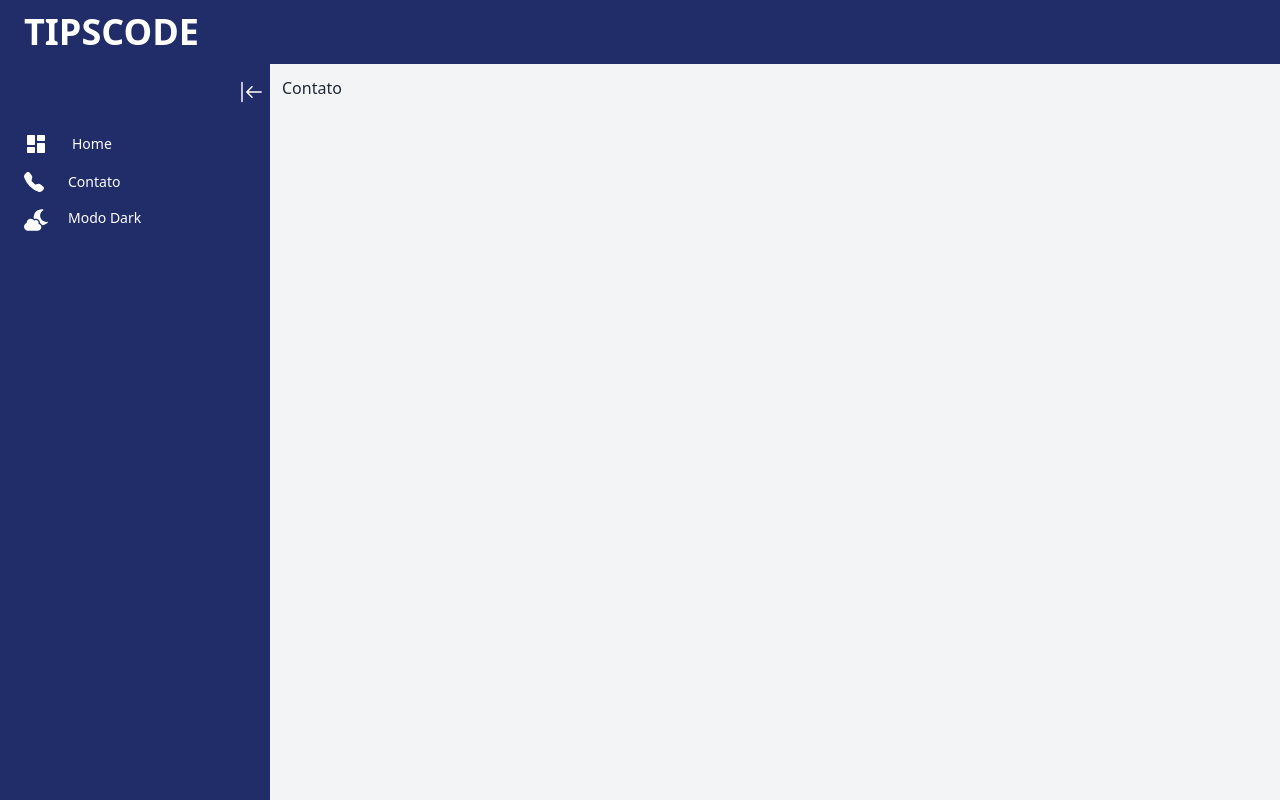
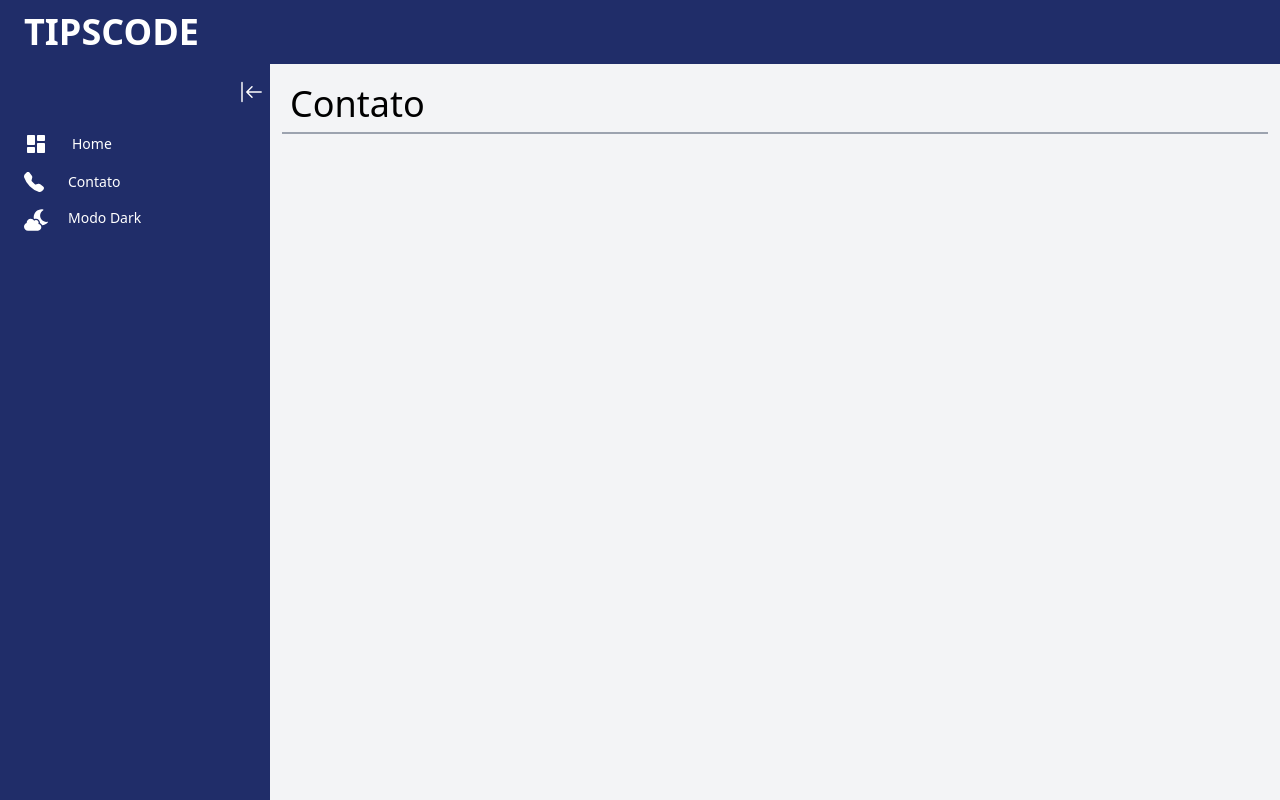
Before and after one commit to GabrielProjec/layout_System_ERP, a React (Vite) app: page /contato in a window 1280 px wide. Built offline with nearby package versions, Linux system fonts and the light colour scheme.

Commit message:
TitlePages

```diff
--- /dev/null
+++ b/src/components/TitlePages.jsx
@@ -0,0 +1,11 @@
+import React from 'react'
+
+const TitlePages = ({titleName}) => {
+  return (
+    <div >
+      <h1 className='text-4xl border-b-2 border-gray-400 dark:border-blue-400 dark:text-white p-2'>{titleName}</h1>
+    </div>
+  )
+}
+
+export default TitlePages
--- a/src/pages/Contato.jsx
+++ b/src/pages/Contato.jsx
@@ -1,9 +1,10 @@
 import React from 'react'
+import TitlePages from '../components/TitlePages'
 
 const Contato = () => {
   return (
     <div>
-      <h1 className='text-gray-800 dark:text-white'>Contato</h1>
+    <TitlePages titleName="Contato" />
     </div>
   )
 }
--- a/src/pages/Home.jsx
+++ b/src/pages/Home.jsx
@@ -1,9 +1,10 @@
 import React from 'react'
+import TitlePages from '../components/TitlePages'
 
 const Home = () => {
   return (
     <div>
-      <h1 className='text-gray-800 dark:text-white'>Home</h1>
+     <TitlePages titleName="Home" />
     </div>
   )
 }
```
